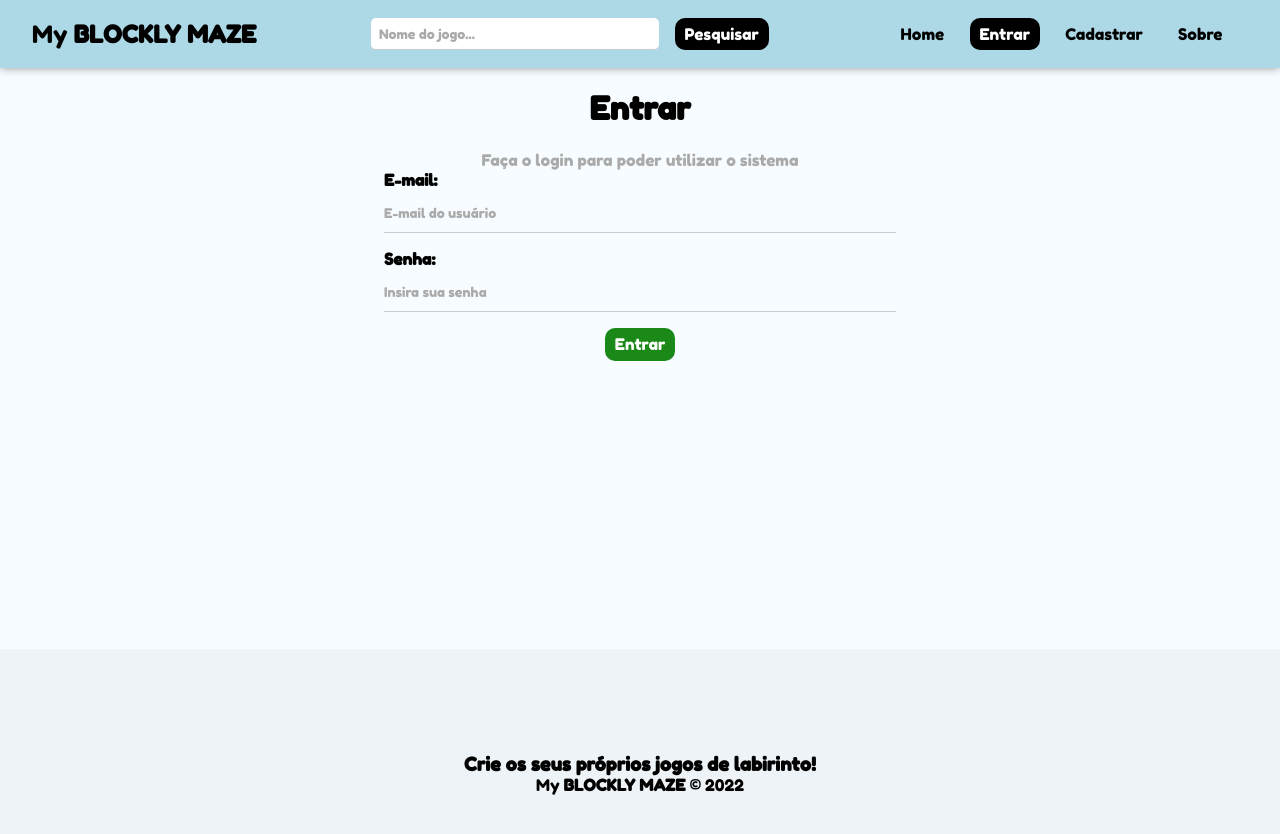
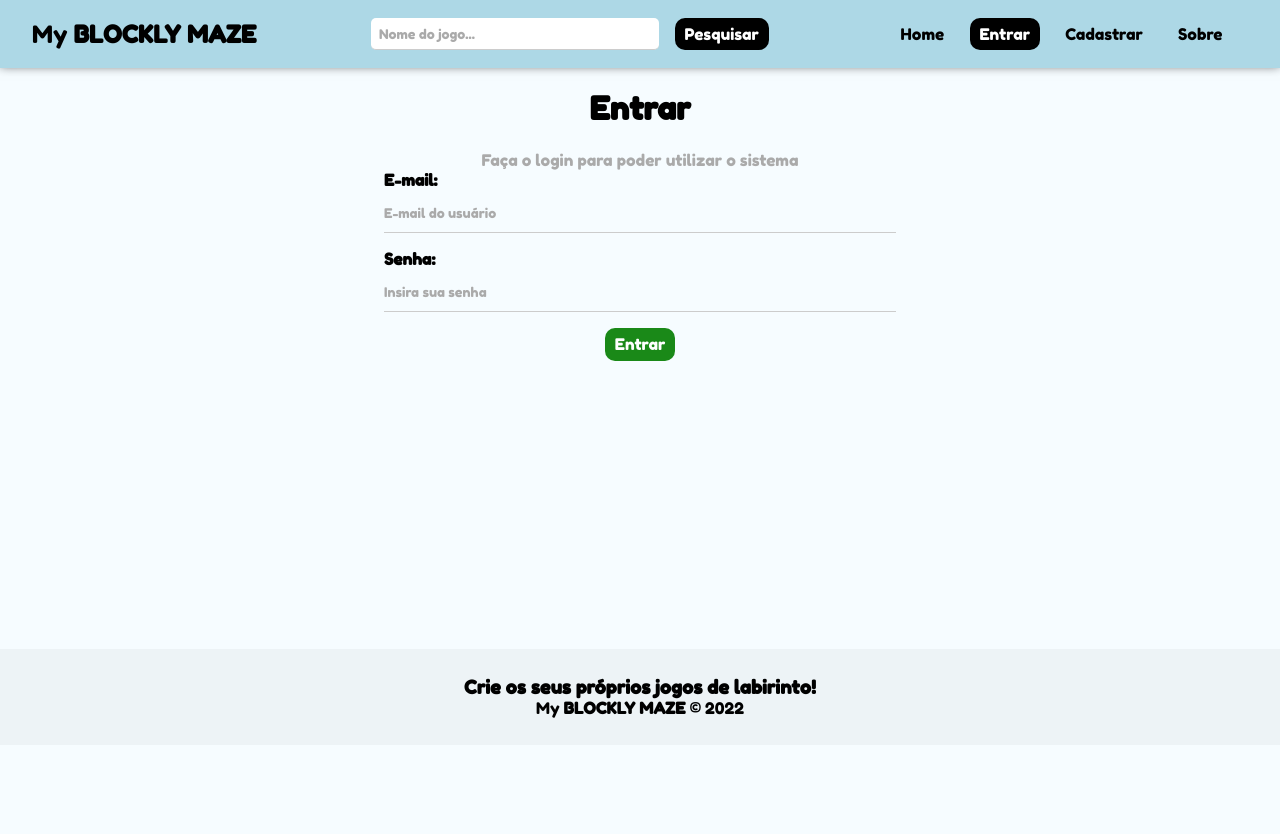
Before and after one commit to diegovds/maze-game-generator, a React (Create React App) app: page /login in a window 1280 px wide. Shown: the top 834 px of the page. After the commit the page ends 800 px from the top, so only its background shows below. Built offline with nearby package versions, Linux system fonts and the light colour scheme; no server answers.

Commit message:
fix footer

```diff
--- a/src/components/Footer.module.css
+++ b/src/components/Footer.module.css
@@ -1,10 +1,11 @@
 .footer {
-  height: 250px;
+  height: 6rem;
   display: flex;
   flex-direction: column;
   align-items: center;
   justify-content: center;
   background-color: #edf3f6;
+  bottom: 0;
 }
 
 .footer span {
```
